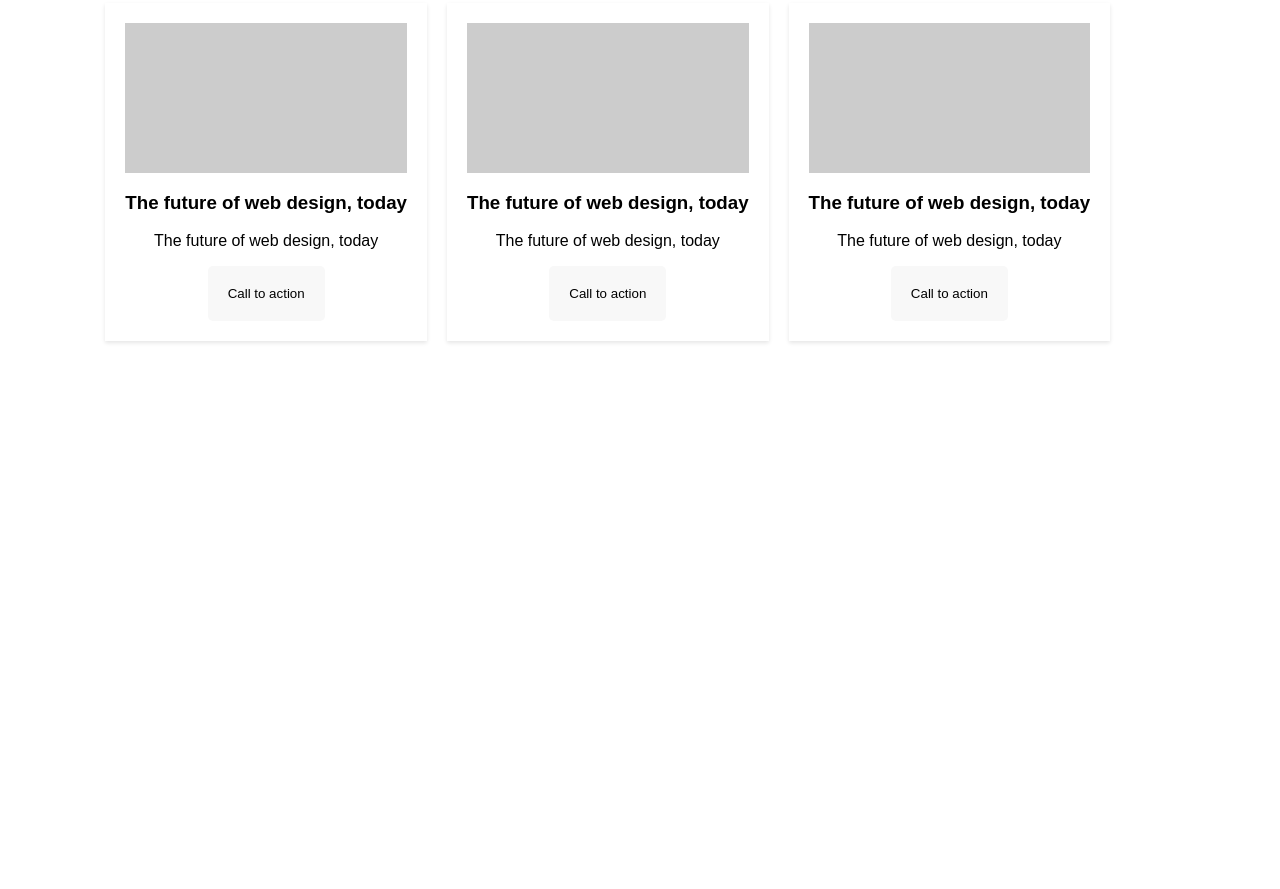
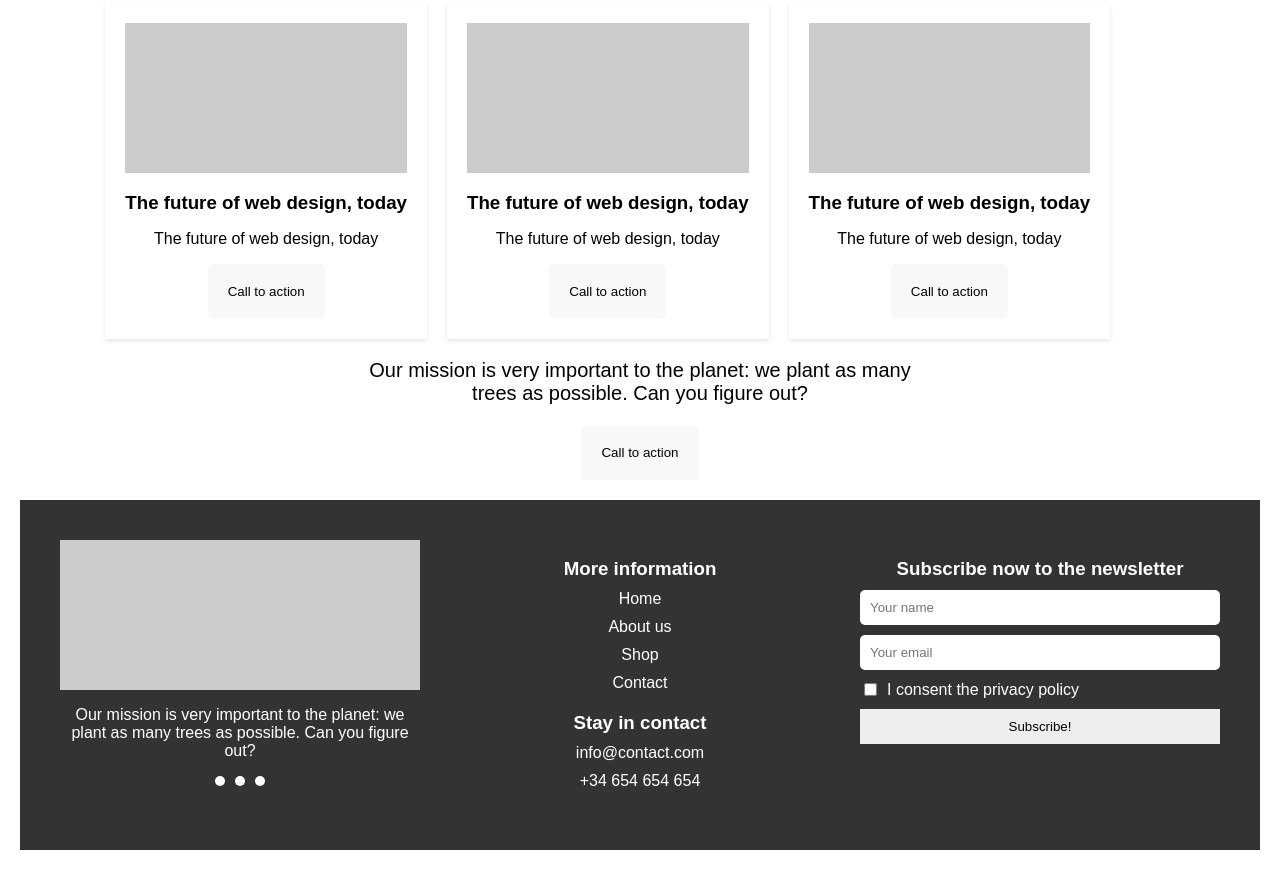
Before and after one commit to Utsav-33/code-decoders, a plain HTML site: page index.html in a window 1280 px wide. Shown: the part 995-1884 px from the top of the page. Before the commit the page ends 1396 px from the top, so only its background shows below. Drawn offline with Linux system fonts and the light colour scheme.

Commit message:
second commit

```diff
--- a/index.html
+++ b/index.html
@@ -85,6 +85,56 @@
                 <button class="cta-button">Call to action</button>
             </div>
           </div>
+
+<div class="second-footer">
+    <p>Our mission is very important to the planet: we plant as many<br>
+        trees as possible. Can you figure out?</p>
+        <button class="cta-button">Call to action</button>
+</div>
+
+<footer>
+    <div class="footer-section">
+        <div class="footer-content">
+            <div class="footer-item">
+                <div class="image-placeholder"></div>
+                <p>Our mission is very important to the planet: we plant as many trees as possible. Can you figure out?</p>
+                <div class="dots">
+                    <span class="dot"></span>
+                    <span class="dot"></span>
+                    <span class="dot"></span>
+                </div>
+            </div>
+            <div class="footer-item">
+                <h3>More information</h3>
+                <ul>
+                    <li><a href="#">Home</a>
+
+                    </li>
+                    <li><a href="#">About us</a></li>
+                    <li><a href="#">Shop</a></li>
+                    <li><a href="#">Contact</a></li>
+                </ul>
+                <h3>Stay in contact</h3>
+                <ul>
+                    <li><a href="mailto:info@contact.com">info@contact.com</a></li>
+                    <li>+34 654 654 654</li>
+                </ul>
+            </div>
+            <div class="footer-item">
+                <h3>Subscribe now to the newsletter</h3>
+                <form>
+                    <input type="text" placeholder="Your name">
+                    <input type="email" placeholder="Your email">
+                    <label>
+                        <input type="checkbox"> I consent the privacy policy
+                    </label>
+                    <button type="submit">Subscribe!</button>
+                </form>
+            </div>
+        </div>
+    </div>
+</footer>
+
     </main>
 </body>
 </html>
--- a/styles.css
+++ b/styles.css
@@ -150,3 +150,105 @@ main {
     background-color: #ccc;
     margin-bottom: 10px;
 }
+
+footer {
+    margin-top: 20px;
+    background-color: #333;
+    color: #fff;
+    padding: 40px 20px;
+}
+
+.footer-section {
+    display: flex;
+    justify-content: space-around;
+}
+
+.footer-content {
+    display: flex;
+    justify-content: space-around;
+    width: 100%;
+    max-width: 1200px;
+    margin: 0 auto;
+}
+
+.footer-item {
+    flex: 1;
+    margin: 0 20px;
+}
+
+.image-placeholder {
+    width: 100%;
+    height: 150px;
+    background-color: #ccc;
+    margin-bottom: 10px;
+}
+
+.dots {
+    display: flex;
+    justify-content: center;
+    margin-top: 10px;
+}
+
+.dot {
+    width: 10px;
+    height: 10px;
+    background-color: #fff;
+    border-radius: 50%;
+    margin: 0 5px;
+}
+
+h3 {
+    margin-bottom: 10px;
+}
+
+ul {
+    list-style: none;
+    padding: 0;
+    margin: 0 0 20px 0;
+}
+
+ul li {
+    margin-bottom: 10px;
+}
+
+ul li a {
+    color: #fff;
+    text-decoration: none;
+}
+
+form {
+    display: flex;
+    flex-direction: column;
+}
+
+form input[type="text"],
+form input[type="email"] {
+    margin-bottom: 10px;
+    padding: 10px;
+    border: none;
+    border-radius: 5px;
+}
+
+form label {
+    display: flex;
+    align-items: center;
+    margin-bottom: 10px;
+}
+
+form label input {
+    margin-right: 10px;
+}
+
+form button {
+    background-color: #eeeeee;
+    color: black;
+    border: none;
+    padding: 10px;
+    cursor: pointer;
+    border-radius: 5px;
+}
+
+.second-footer{
+    font-size: 20px;
+    margin-top: 10px;
+}
```
